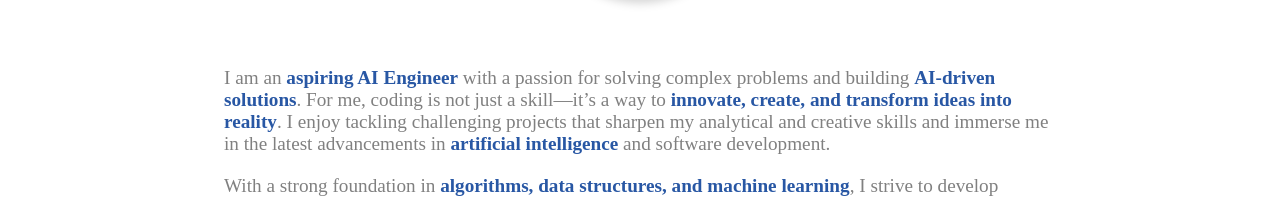
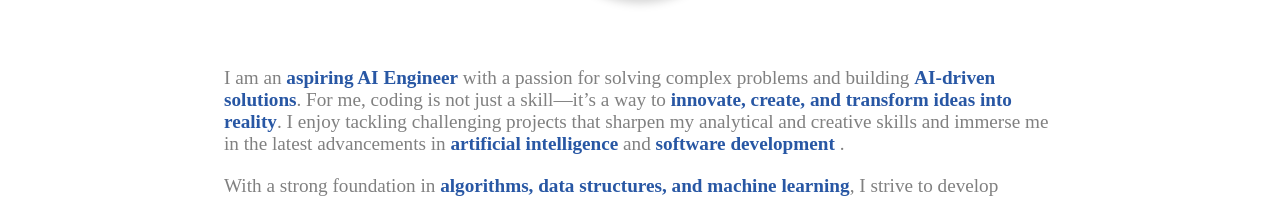
Before and after one commit to prathammalviya1/Portfolio, a plain HTML site: page index.html in a window 1280 px wide. Shown: the part 661-860 px from the top of the page. Drawn offline with Linux system fonts and the light colour scheme.

Commit message:
index.html update

```diff
--- a/index.html
+++ b/index.html
@@ -121,7 +121,7 @@
 			</div>
 			<div id="about-contant">
 <p>
-I am an <b>aspiring AI Engineer</b> with a passion for solving complex problems and building <b>AI-driven solutions</b>. For me, coding is not just a skill—it’s a way to <b>innovate, create, and transform ideas into reality</b>. I enjoy tackling challenging projects that sharpen my analytical and creative skills and immerse me in the latest advancements in <b>artificial intelligence</b> and software development.
+I am an <b>aspiring AI Engineer</b> with a passion for solving complex problems and building <b>AI-driven solutions</b>. For me, coding is not just a skill—it’s a way to <b>innovate, create, and transform ideas into reality</b>. I enjoy tackling challenging projects that sharpen my analytical and creative skills and immerse me in the latest advancements in <b>artificial intelligence </b> and  <b>software development </b>.
 </p>
 
 <p>
@@ -208,23 +208,23 @@ With a strong foundation in <b>algorithms, data structures, and machine learning
 
 				<div class="timeline-box">
 
-					<h2 class="timebox-heading">Designation</h2>
-					<h4 class="timebox-subheading">Company Name</h4>
+					<h2 class="timebox-heading">Associate Egineer (Trainee)</h2>
+					<h4 class="timebox-subheading">L&T Technology Services</h4>
 					<h6 class="timebox-dates">Month YYYY - Month YYYY</h6>
 					<p class="timebox-details">Sample Sample Sample Sample Sample Sample Sample Sample Sample Sample Sample Sample Sample Sample Sample Sample Sample Sample Sample Sample
 					</p>
 
 				</div>
 				<div class="timeline-box">
-					<h2 class="timebox-heading">Designation</h2>
-					<h4 class="timebox-subheading">Company Name</h4>
+					<h2 class="timebox-heading">Microsoft Certification Training</h2>
+					<h4 class="timebox-subheading">Koenig Solution</h4>
 					<h6 class="timebox-dates">Month YYYY - Month YYYY</h6>
 					<p class="timebox-details">Sample Sample Sample Sample Sample Sample Sample Sample Sample Sample Sample Sample Sample Sample Sample Sample Sample Sample Sample Sample
 					</p>
 				</div>
 				<div class="timeline-box">
-					<h2 class="timebox-heading">Designation</h2>
-					<h4 class="timebox-subheading">Company Name</h4>
+					<h2 class="timebox-heading">Data Structure and algorithms Training</h2>
+					<h4 class="timebox-subheading">CodeTantra- LPU</h4>
 					<h6 class="timebox-dates">Month YYYY - Month YYYY</h6>
 					<p class="timebox-details">Sample Sample Sample Sample Sample Sample Sample Sample Sample Sample Sample Sample Sample Sample Sample Sample Sample Sample Sample Sample
 					</p>
```
